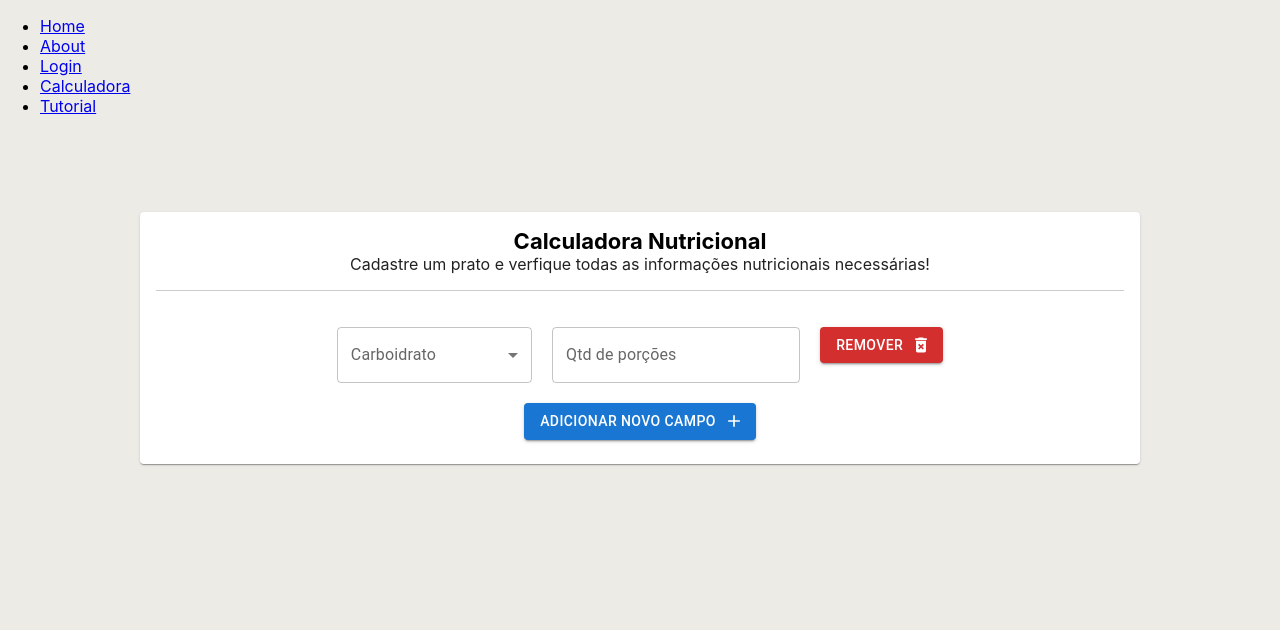
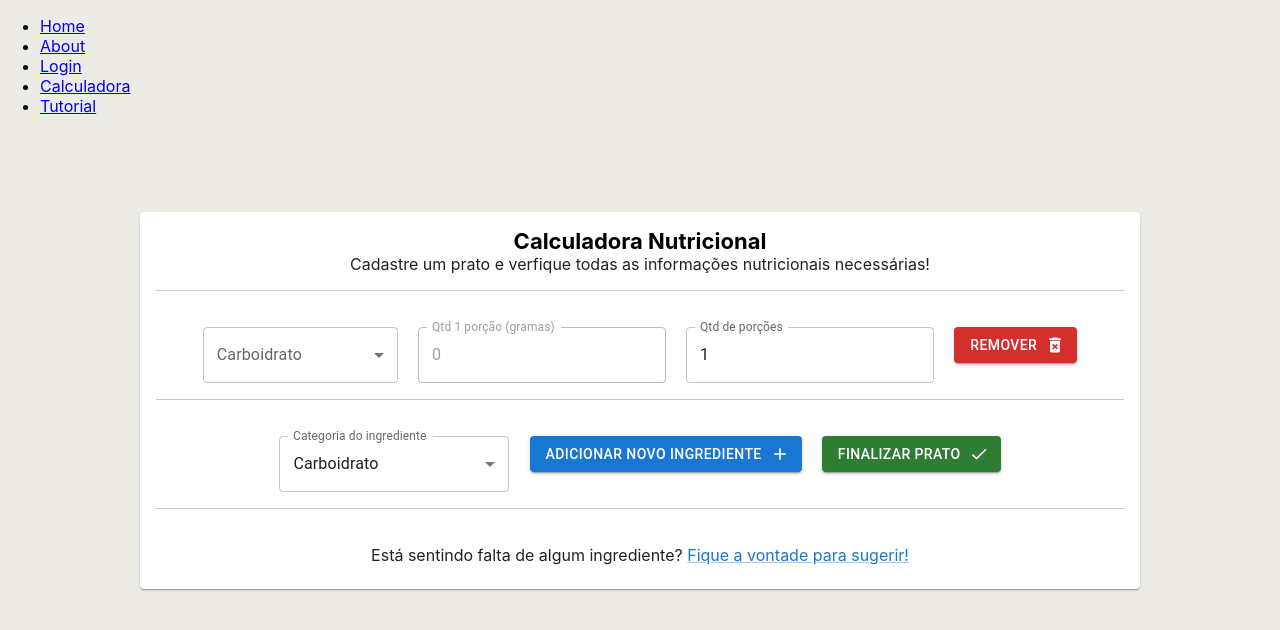
Before and after one commit to zizima100/PerfectPlate, a React (Create React App) app in the folder my-app/: page /calculator in a window 1280 px wide. Shown: the top 630 px of the page. Built offline with nearby package versions, Linux system fonts and the light colour scheme.

Commit message:
feat: added remaining adjustments to CalculatorScreen

```diff
--- a/my-app/src/pages/calculator/CalculatorScreen.js
+++ b/my-app/src/pages/calculator/CalculatorScreen.js
@@ -3,36 +3,54 @@ import React, {useState} from "react";
 import {
     Button,
     Card,
-    CardContent, FormControl, InputLabel, MenuItem, Select,
+    CardContent, FormControl, InputLabel, Link, MenuItem, Select,
     TextField
 } from "@material-ui/core";
-import {Add, DeleteForever} from "@material-ui/icons";
+import {Add, Check, DeleteForever} from "@material-ui/icons";
 
 const INGREDIENTES_API = {
     carboidratos: [
-        {value: 'batata_doce', label: 'Batata Doce'},
-        {value: 'mandioquinha', label: 'Mandioquinha'},
-        {value: 'batata', label: 'Batata'},
-        {value: 'arroz', label: 'Arroz'},
+        {value: 'batata_doce', label: 'Batata Doce', onePortion: 53},
+        {value: 'mandioquinha', label: 'Mandioquinha', onePortion: 45},
+        {value: 'batata', label: 'Batata', onePortion: 100},
+        {value: 'arroz', label: 'Arroz', onePortion: 120},
     ],
     legumes: [
-        {value: 'vagem', label: 'Vagem'},
-        {value: 'espinafre', label: 'Espinafre'},
-        {value: 'cenoura', label: 'Cenoura'},
+        {value: 'vagem', label: 'Vagem', onePortion: 100},
+        {value: 'espinafre', label: 'Espinafre', onePortion: 150},
+        {value: 'cenoura', label: 'Cenoura', onePortion: 200},
     ],
     proteinas: [
-        {value: 'frango', label: 'Frango'},
-        {value: 'carne_de_boi', label: 'Carne de Boi'},
-        {value: 'carne_de_porco', label: 'Carne de Porco'},
+        {value: 'frango', label: 'Frango', onePortion: 90},
+        {value: 'carne_de_boi', label: 'Carne de Boi', onePortion: 80},
+        {value: 'carne_de_porco', label: 'Carne de Porco', onePortion: 115},
     ],
 }
 
+const mapTypeLabel = {
+    carb: "Carboidrato",
+    protein: "Proteina",
+    legume: "Legume/Vegetal",
+}
+
 export default function CalculatorScreen() {
-    const [inputList, setInputList] = useState([{ ingredient: "", portionQtd: "" }]);
+    const [inputList, setInputList] = useState([{ ingredient: {type: "carb", value: ""}, portionQtd: 1, onePortionQtd: 0 }]);
+    const [newField, setNewField] = useState("carb");
 
     const handleInputChange = (e, index) => {
         const { name, value } = e.target;
         const list = [...inputList];
+        if (name === "ingredient") {
+            list[index][name].value = value;
+            list[index].onePortionQtd = verifyItemOnePortionQtd(list[index][name].type, value);
+            setInputList(list);
+            return;
+        }
+        if (name === "portionQtd") {
+            list[index][name] = value > 0 ? value : 1;
+            setInputList(list);
+            return;
+        }
         list[index][name] = value;
         setInputList(list);
     };
@@ -44,8 +62,42 @@ export default function CalculatorScreen() {
     };
 
     const handleAddClick = () => {
-        setInputList([...inputList, { ingredient: "", portionQtd: "" }]);
+        setInputList([...inputList, { ingredient: {type: newField, value: ""}, portionQtd: 1, onePortionQtd: 0 }]);
     };
+
+    const verifyItemOnePortionQtd = (type, value) => {
+        if (type === "carb") {
+            return INGREDIENTES_API.carboidratos.find(item => item.value === value).onePortion;
+        }
+        if (type === "protein") {
+            return INGREDIENTES_API.proteinas.find(item => item.value === value).onePortion;
+        }
+        if (type === "legume") {
+            return INGREDIENTES_API.legumes.find(item => item.value === value).onePortion;
+        }
+    }
+
+    const ingredientItemsByType = type => {
+        if (type === "carb") {
+            return INGREDIENTES_API.carboidratos.map((item,idx) => (
+                <MenuItem key={idx} value={ item.value }>{ item.label }</MenuItem>
+            ))
+        }
+        if (type === "protein") {
+            return INGREDIENTES_API.proteinas.map((item,idx) => (
+                <MenuItem key={idx} value={ item.value }>{ item.label }</MenuItem>
+            ))
+        }
+        if (type === "legume") {
+            return INGREDIENTES_API.legumes.map((item,idx) => (
+                <MenuItem key={idx} value={ item.value }>{ item.label }</MenuItem>
+            ))
+        }
+    };
+
+    const submitPlate = () => {
+        console.log(inputList);
+    }
 
     return (
         <div className="calculatorMain">
@@ -61,19 +113,27 @@ export default function CalculatorScreen() {
                             <div key={idx} className="inputRow">
                                 <div className="calculatorInputMargin">
                                     <FormControl sx={{ minWidth: 195 }}>
-                                        <InputLabel id={"select-" + idx}>Carboidrato</InputLabel>
+                                        <InputLabel id={"select-" + idx}>{mapTypeLabel[item.ingredient.type]}</InputLabel>
                                         <Select
                                             name="ingredient"
                                             labelId={"select-" + idx}
-                                            value={item.ingredient}
-                                            label="Carboidrato"
+                                            value={item.ingredient.value}
+                                            label={mapTypeLabel[item.ingredient.type]}
                                             onChange={e => handleInputChange(e, idx)}
                                         >
-                                            { INGREDIENTES_API.carboidratos.map((item,idx) => (
-                                                <MenuItem key={idx} value={ item.value }>{ item.label }</MenuItem>
-                                            ))}
+                                            {ingredientItemsByType(item.ingredient.type)}
                                         </Select>
                                     </FormControl>
+                                </div>
+                                <div className="calculatorInputMargin">
+                                    <TextField
+                                        name="onePortionQtd"
+                                        type="number"
+                                        disabled
+                                        label="Qtd 1 porção (gramas)"
+                                        placeholder="Qtd 1 porção (gramas)"
+                                        value={item.onePortionQtd}
+                                    />
                                 </div>
                                 <div className="calculatorInputMargin">
                                     <TextField
@@ -99,15 +159,45 @@ export default function CalculatorScreen() {
                             </div>
                         );
                     })}
+                    <div className="separator"/>
                     <div className="inputRow">
+                        <div className="calculatorInputMargin">
+                            <FormControl sx={{ minWidth: 230 }}>
+                                <InputLabel id={"add-new-select"}>Categoria do ingrediente</InputLabel>
+                                <Select
+                                    name="ingredient"
+                                    labelId={"add-new-select"}
+                                    value={newField}
+                                    label="Categoria do ingrediente"
+                                    onChange={e => setNewField(e.target.value)}
+                                >
+                                    <MenuItem value={"carb"}>Carboidrato</MenuItem>
+                                    <MenuItem value={"protein"}>Proteina</MenuItem>
+                                    <MenuItem value={"legume"}>Legume/Vegetal</MenuItem>
+                                </Select>
+                            </FormControl>
+                        </div>
                         <div className="calculatorInputMargin">
                             <Button
                                 onClick={handleAddClick}
                                 variant="contained"
                                 endIcon={<Add />}>
-                                Adicionar novo campo
+                                Adicionar novo ingrediente
                             </Button>
                         </div>
+                        <div className="calculatorInputMargin">
+                            <Button
+                                onClick={submitPlate}
+                                color="success"
+                                variant="contained"
+                                endIcon={<Check />}>
+                                Finalizar prato
+                            </Button>
+                        </div>
+                    </div>
+                    <div className="separator"/>
+                    <div className="inputRow">
+                        <span>Está sentindo falta de algum ingrediente? <Link href="/register">Fique a vontade para sugerir!</Link></span>
                     </div>
                 </CardContent>
             </Card>
```
